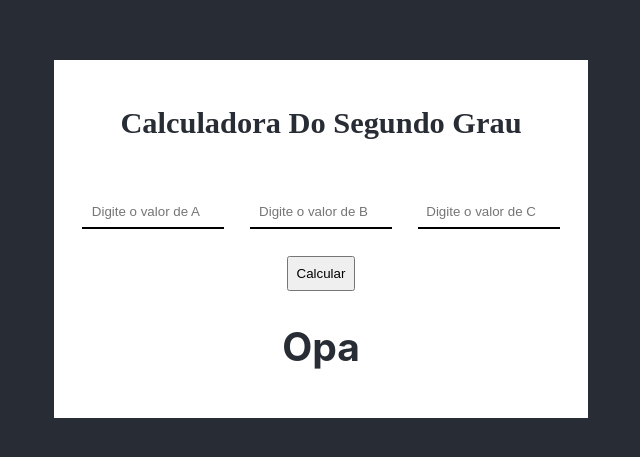
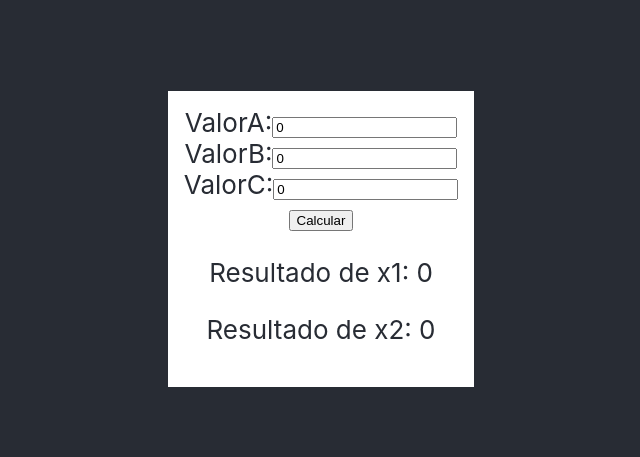
Before and after one commit to AntonyGaetano/Calculadora-Do-Segundo-Grau, a React (Create React App) app: page / in a window 1280 px wide. Shown: the part 161-618 px from the top of the page, without its empty margins (319-959 px from the left). Built offline with nearby package versions, Linux system fonts and the light colour scheme.

Commit message:
Atualização

```diff
--- a/src/App.js
+++ b/src/App.js
@@ -1,12 +1,13 @@
 import React from 'react';
 import RecebeDados from './RecebeDados';
+import App2 from './App2';
 
 import './App.css';
 
 function App(){
  return(
  <section>
-  <RecebeDados />
+  <App2/>
  </section>
  );
 }
--- /dev/null
+++ b/src/App2.js
@@ -0,0 +1,86 @@
+import React,{useState} from "react";
+
+const ValorA = (a,sa)=>{
+  return(
+   <div>
+       <labe>
+           ValorA:
+           <input type="text" value={a} onChange={(e)=>sa(e.target.value)}/>
+       </labe>
+   </div>
+  )
+}
+
+const ValorB = (b,sb)=>{
+    return(
+        <div>
+            <labe>
+                ValorB:
+                <input type="text" value={b} onChange={(e)=>sb(e.target.value)}/>
+            </labe>
+        </div>
+       )
+}
+
+const ValorC = (c,sc)=>{
+    return(
+        <div>
+            <labe>
+                ValorC:
+                <input type="text" value={c} onChange={(e)=>sc(e.target.value)}/>
+            </labe>
+        </div>
+       )
+}
+
+const Calcular = (a,b,c,sr1,sr2) =>{
+    const calc = () =>{
+        var A = a;
+        var B = b;
+        var C = c;
+        var Raiz;
+
+        var delta = (B*B - 4*A*C);
+        Raiz = Math.sqrt(delta);
+
+        var x1 = (-B+Raiz)/2*A;
+        var x2 = (-B-Raiz)/2*A;
+
+        sr1(x1);
+        sr2(x2);
+    }
+    return(
+        <div>
+            <button onClick={calc}>Calcular</button>
+        </div>
+    )
+}
+
+const Resultado = (r1,r2) =>{
+    return(
+    <div>
+        <p>{"Resultado de x1:  " + r1}</p>
+        <p>{"Resultado de x2:  " + r2}</p>
+    </div>
+    )
+}
+
+export default function App2(){
+
+    const[valorA,setValorA]=useState(0)
+    const[valorB,setValorB]=useState(0)
+    const[valorC,setValorC]=useState(0)
+    const[Resultado_raiz1,setraiz1]=useState(0)
+    const[Resultado_raiz2,setraiz2]=useState(0)
+
+
+    return(
+     <>
+      {ValorA(valorA,setValorA)}
+      {ValorB(valorB,setValorB)}
+      {ValorC(valorC,setValorC)}
+      {Calcular(valorA,valorB,valorC,setraiz1,setraiz2)}
+      {Resultado(Resultado_raiz1,Resultado_raiz2)}
+     </>
+    )
+}
```
